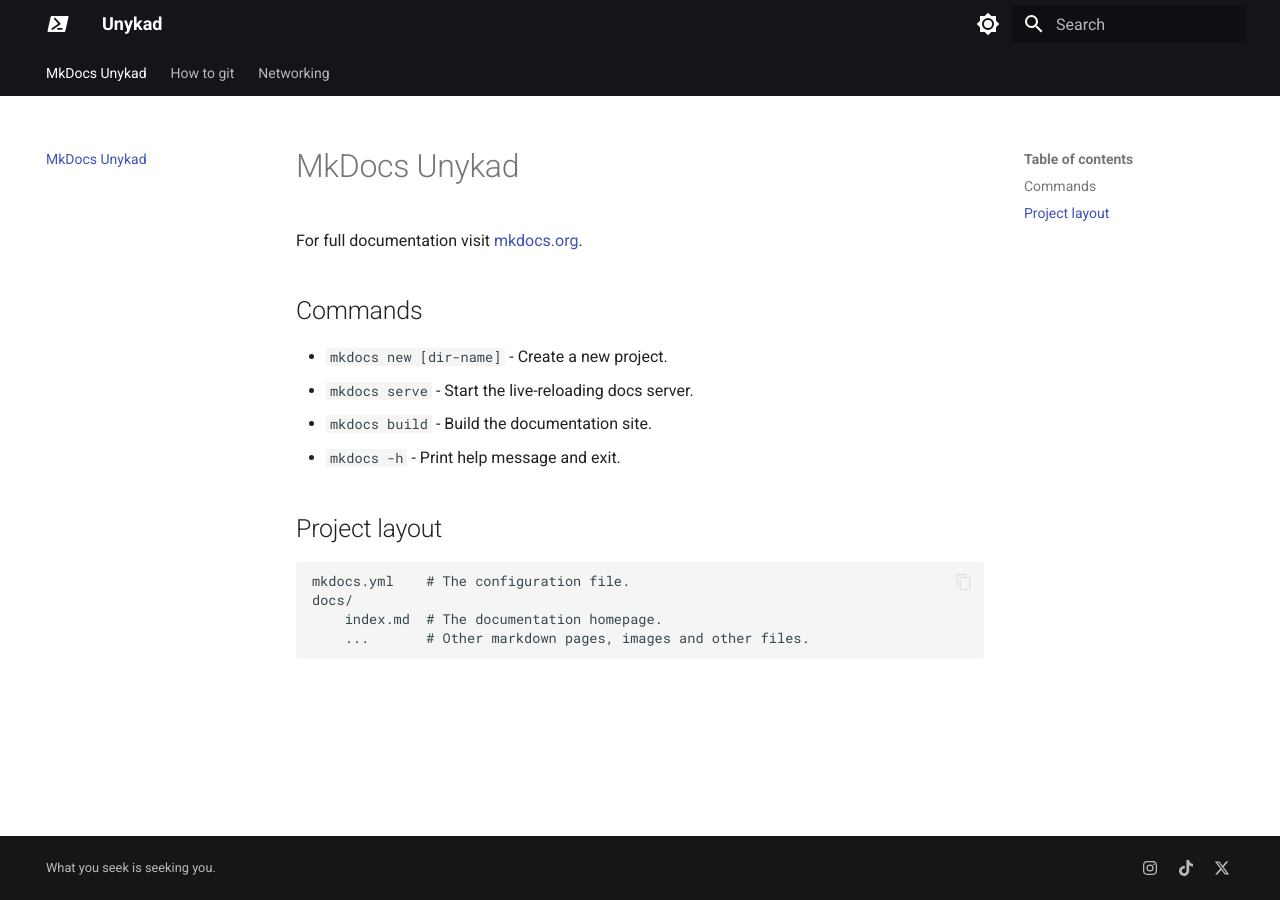
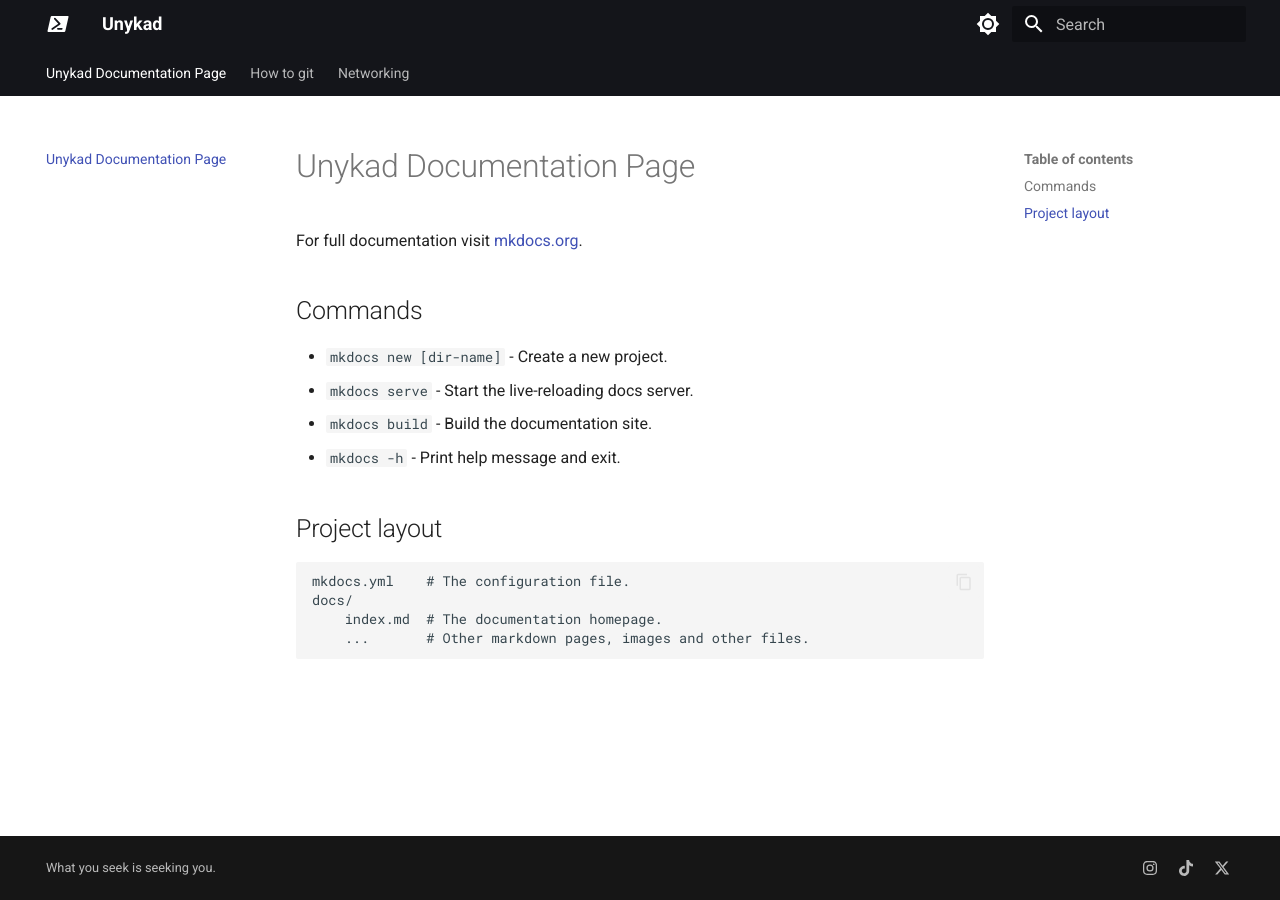
Before and after one commit to kuchapo/Unykad, an MkDocs documentation site: the page built from docs/index.md, in a window 1280 px wide. Built offline with MkDocs 1.6.1 and Material for MkDocs 9.7.7, drawn with Linux system fonts in a browser that asks for light colours.

Commit message:
changed name

```diff
--- a/docs/index.md
+++ b/docs/index.md
@@ -1,4 +1,4 @@
-# MkDocs Unykad
+# Unykad Documentation Page
 
 For full documentation visit [mkdocs.org](https://www.mkdocs.org).
 
```
